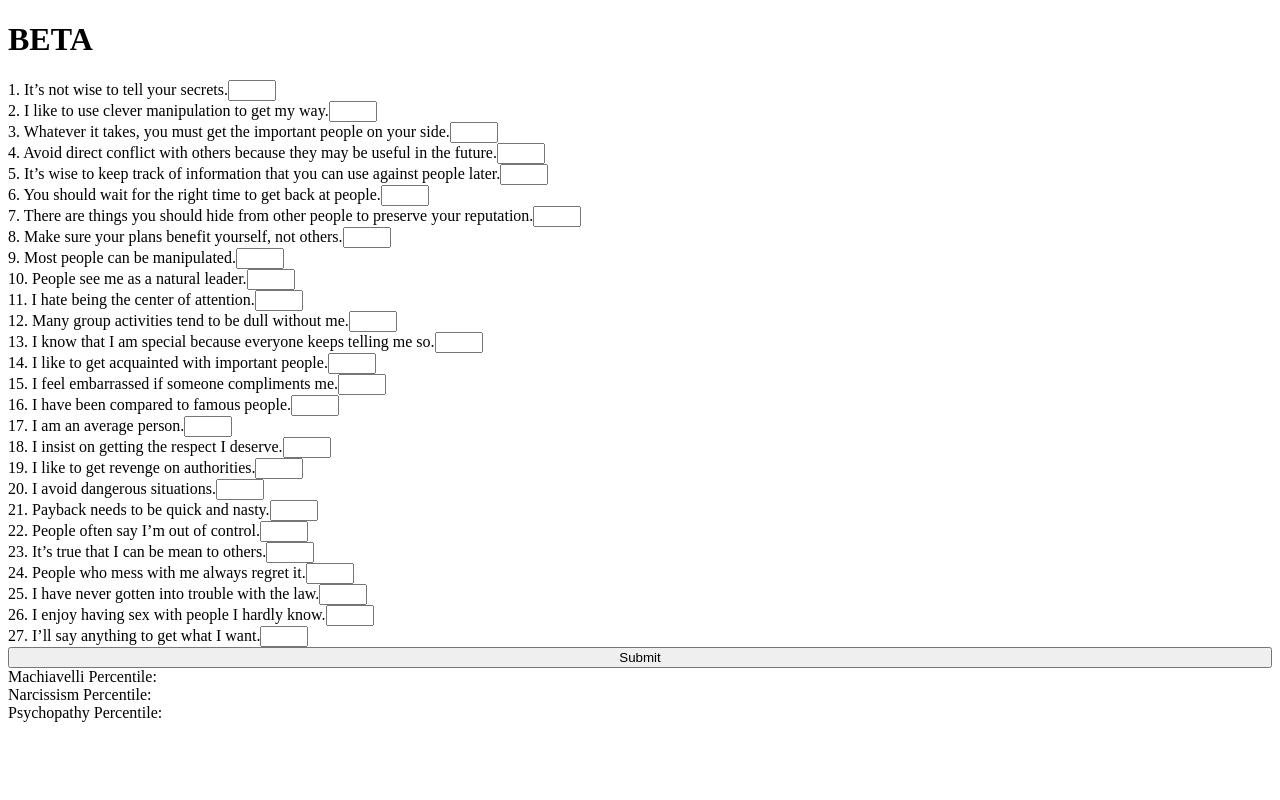
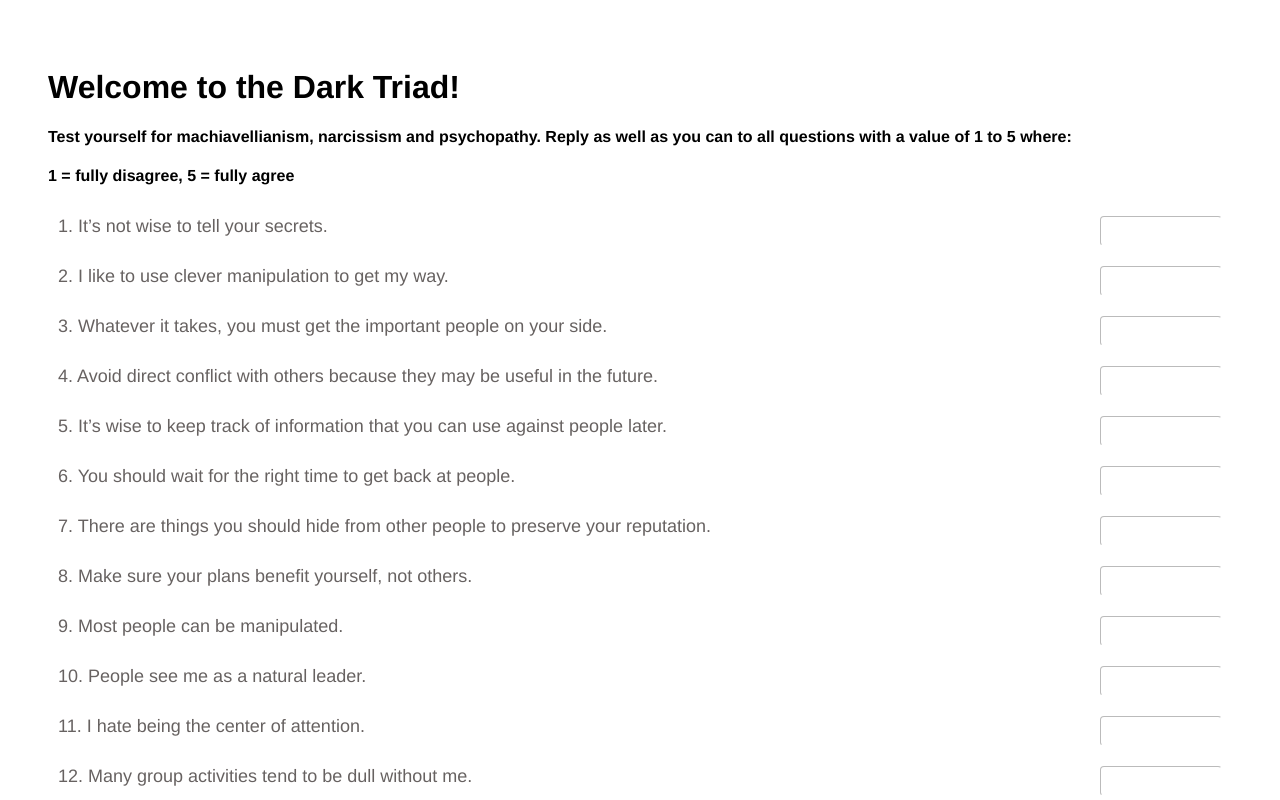
Before and after one commit to fabianhaglund/DarkTriadTest, a React (Create React App) app: page / in a window 1280 px wide. Shown: the top 800 px of the page. Built offline with nearby package versions, Linux system fonts and the light colour scheme.

Commit message:
some initial styling

```diff
--- a/src/App.js
+++ b/src/App.js
@@ -1,11 +1,20 @@
+import { ThemeProvider } from "styled-components";
+import { GlobalTheme } from "./global-theme";
 import { DarkTriadForm } from "./features/DarkTriadForm";
 
 function App() {
+
   return (
-    <div>
-      <h1>BETA</h1>
+    <ThemeProvider theme={GlobalTheme}>
+
+    <div style={{
+      fontFamily: GlobalTheme.fontFamily,
+      padding: "40px",
+
+    }}>
       <DarkTriadForm/>
     </div>
+      </ThemeProvider>
   );
 }
 
--- /dev/null
+++ b/src/components/Heading.tsx
@@ -0,0 +1,14 @@
+import React from "react";
+
+import styled from "styled-components";
+
+const StyledHeading = styled.h1`
+`;
+
+type HeadingProps = {
+    text: string
+}
+
+export function Heading(props: HeadingProps) {
+  return <StyledHeading>{props.text}</StyledHeading>;
+}
--- a/src/components/Question.tsx
+++ b/src/components/Question.tsx
@@ -1,14 +1,46 @@
 import React from "react";
+import styled from "styled-components";
+
+const QuestionWrapper = styled.label`
+  font-size: 18px;
+  color: ${(props) => props.theme.colors.main};
+  padding: 10px;
+  display: flex;
+  justify-content: space-between;
+`;
+
+const StyledInput = styled.input`
+    font-weight: bold;
+    font-size: 26px;
+    margin-left: 14px;
+    height: 26px;
+    width: 10%;
+    border-radius: 4px;
+    border-width: 1px;
+    border-color: rgba(255,255,255,0.8)
+`;
 
 type QuestionProps = {
-    text: string
+  question: string;
+  index: number;
+  name: string;
+  onChange: (e: React.ChangeEvent<HTMLInputElement>) => void;
+  min?: string;
+  max?: string;
+};
+
+export function Question(props: QuestionProps) {
+
+  return (
+    <QuestionWrapper key={props.index}>
+      {props.index + 1}. {props.question}
+      <StyledInput
+        type="number"
+        min={props.min ?? 1}
+        max={props.max ?? 5}
+        name={props.name}
+        onChange={props.onChange}
+      />
+    </QuestionWrapper>
+  );
 }
-
-export function Question(props: QuestionProps){
-    return (
-        <div>
-            {props.text}
-        </div>
-    );
-
-};
--- /dev/null
+++ b/src/components/SubHeading.tsx
@@ -0,0 +1,14 @@
+import React from "react";
+
+import styled from "styled-components";
+
+const StyledSubHeading = styled.h4`
+`;
+
+type SubHeadingProps = {
+    text: string;
+}
+
+export function SubHeading(props: SubHeadingProps) {
+  return <StyledSubHeading>{props.text}</StyledSubHeading>;
+}
--- /dev/null
+++ b/src/components/SubmitButton.tsx
@@ -0,0 +1,15 @@
+import React from "react";
+
+import styled from "styled-components";
+
+const StyledSubmitButton = styled.input`
+font-size: 44px;
+    width: 60%;
+    height: 120px;
+    border: none;
+    background-color: ${props => props.theme.colors.secondary}
+`;
+
+export function SubmitButton(){
+    return <StyledSubmitButton type="submit" value="Submit" />
+};
--- /dev/null
+++ b/src/components/index.tsx
@@ -0,0 +1,4 @@
+export * from "./Question";
+export * from "./Heading";
+export * from "./SubHeading";
+export * from "./SubmitButton";
--- a/src/features/DarkTriadForm.tsx
+++ b/src/features/DarkTriadForm.tsx
@@ -1,4 +1,5 @@
 import React, { useRef, useState } from "react";
+import { Question, SubmitButton, Heading, SubHeading } from "../components/index";
 import {
   ZscoreMachiavelli,
   ZscoreNarcissism,
@@ -17,21 +18,25 @@ export function DarkTriadForm() {
   const [psychopathyResult, setPsychopathyResult] = useState<
     number | undefined
   >();
+  const [showResults, setShowResults] = useState(false);
 
   type ResponseRefObject = {
-    [key: string]: string
-  }
+    [key: string]: string;
+  };
 
-  const responseRefs = useRef<ResponseRefObject | null>({});
+  const responseRefs = useRef<ResponseRefObject | null>({});
 
   const onSubmit = () => {
-    var responseValues = Object.values(responseRefs.current ?? []).map((value: string) => parseInt(value))
-    console.log("responseValues")
-    console.log(responseValues)
+    var responseValues = Object.values(
+      responseRefs.current ?? []
+    ).map((value: string) => parseInt(value));
+    console.log("responseValues");
+    console.log(responseValues);
     var results = Results(responseValues);
     setMachiavelliResult(results["machiavelli"]);
     setNarcissismResult(results["narcissism"]);
     setPsychopathyResult(results["psychopathy"]);
+    setShowResults(true);
   };
 
   // Compute scores and results
@@ -64,8 +69,8 @@ export function DarkTriadForm() {
   };
 
   const Results = (responses: number[]) => {
-    console.log("RESULTS")
-    console.log(responses) // []
+    console.log("RESULTS");
+    console.log(responses); // []
     // Pick out responses for each personality trait (9 questions each in the following order)
     var machiavelliResponses = responses.slice(0, 9);
     var narcissismResponses = responses.slice(9, 18);
@@ -73,15 +78,60 @@ export function DarkTriadForm() {
 
     // Compute results
     var results = {
-      machiavelli: () => ZscorePercentile(MachiavelliScore(machiavelliResponses)),
+      machiavelli: () =>
+        ZscorePercentile(MachiavelliScore(machiavelliResponses)),
       narcissism: () => ZscorePercentile(NarcissismScore(narcissismResponses)),
-      psychopathy: () => ZscorePercentile(PsychopathyScore(psychopathyResponses)),
+      psychopathy: () =>
+        ZscorePercentile(PsychopathyScore(psychopathyResponses)),
     };
     return results;
   };
 
+  const Explanation = (result: number | null) => {
+    var text = ""
+    if (result === null){
+      text = "NaN"
+    } else if (result > 90){
+      text = text.concat(result.toString(), " %   |  ", "You are an extreme case")
+    } else if (result > 50){
+      text = text.concat(result.toString(), " %   |  ", "Above average")
+    } else if (result > 25){
+      text = text.concat(result.toString(), " %   |  ", "Below average")
+    } else {
+      text = text.concat(result.toString(), " %   |  ", "Nope...")
+    }
+
+    return <SubHeading text={text}/>
+
+  }
+
   return (
     <div>
+      {showResults ? (
+        <div style={{ display: "flex", flexDirection:"column"}}>
+          <Heading text="Thank you, here are your results"/>
+          <SubHeading text="MACHIAVELLIAN?" />
+          {Explanation(machiavelliResult ?? null)}
+          <SubHeading text="NARCISSIST?" />
+          {Explanation(narcissismResult ?? null)}
+          <SubHeading text="PSYCHOPATHIC?" />
+          {Explanation(psychopathyResult ?? null)}
+
+          <button onClick={() => setShowResults(false)}>Again</button>
+        </div>
+      ) : (
+        <div>
+          <h1>
+            Welcome to the Dark Triad!
+          </h1>
+          <h4>
+            Test yourself for machiavellianism, narcissism and psychopathy.
+            Reply as well as you can to all questions with a value of 1 to 5
+            where:
+          </h4>
+          <h4>
+            1 = fully disagree, 5 = fully agree
+          </h4>
         <form
           style={{ display: "flex", flexDirection: "column" }}
           onSubmit={(e) => {
@@ -90,34 +140,20 @@ export function DarkTriadForm() {
           }}
           >
           {questions.map((q, i) => (
-          <label key={i}>
-            {i + 1}. {q}
-            <input
-              type="number"
-              min="1"
-              max="5"
+            <Question
+            question={q}
+            index={i}
             name={fields[i]}
-              onChange={(e: React.ChangeEvent<HTMLInputElement>) => (responseRefs.current ? responseRefs.current[fields[i]] = e.target.value : null)}
+            onChange={(e: React.ChangeEvent<HTMLInputElement>) =>
+              responseRefs.current
+              ? (responseRefs.current[fields[i]] = e.target.value)
+              : null}
               />
-          </label>
               ))}
-        <input type="submit" value="Submit" />
+          <SubmitButton/>
         </form>
-
-      <div>
-        Machiavelli Percentile:
-        {machiavelliResult}
       </div>
-
-      <div>
-        Narcissism Percentile:
-        {narcissismResult}
-      </div>
-
-      <div>
-        Psychopathy Percentile:
-        {psychopathyResult}
-      </div>
+      )}
     </div>
   );
 }
--- /dev/null
+++ b/src/global-theme.ts
@@ -0,0 +1,10 @@
+import { DefaultTheme } from "styled-components";
+
+export const GlobalTheme: DefaultTheme = {
+    borderRadius: '5px',
+    fontFamily: "Helvetica",
+    colors: {
+        main: "#676261",
+        secondary: '#ED8974'
+    }
+}
```
Also changed, not shown: src/styled.d.ts (added, +12 -0 lines). Lines whose indentation alone changed are shown as unchanged.
